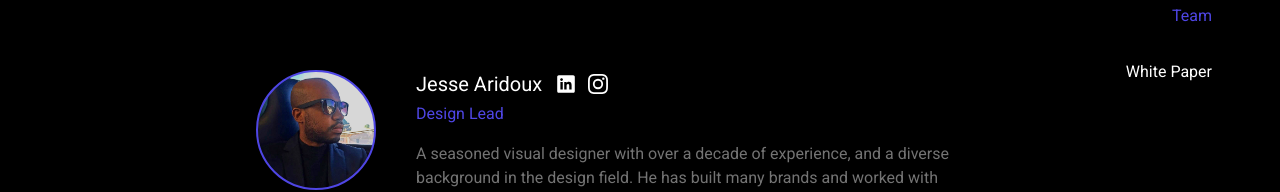
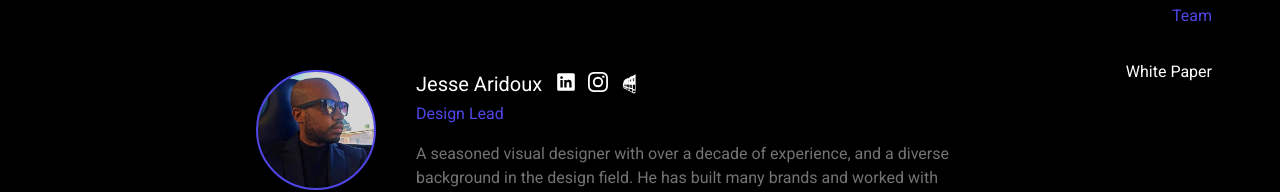
Before and after one commit to diaspora-labs/diaspora-site, a Next.js app: page /team in a window 1280 px wide. Shown: the part 660-852 px from the top of the page. Built offline with nearby package versions, Linux system fonts and the light colour scheme.

Commit message:
updated street art svg

```diff
--- a/components/Icons/StreetArt.tsx
+++ b/components/Icons/StreetArt.tsx
@@ -4,13 +4,49 @@ export const StreetArt = (props: any) => {
   return (
     <svg
       xmlns="http://www.w3.org/2000/svg"
-      width="25"
-      fill="#fff"
+      width="40"
+      height="24"
       version="1"
-      viewBox="0 0 433 252"
+      viewBox="0 0 150 120"
     >
-      <path d="M19.3 221.1c-1.8.5-3.3 1.3-3.3 1.8 0 .4-2.3 1.8-5 3.1-4.1 1.9-5.2 3-6.1 5.9-.6 2-.9 5.2-.7 7.1.2 3 1.1 4 5.3 6.7 2.8 1.8 5.6 3.8 6.3 4.3.6.6 1.2.8 1.2.5s.9-.1 2.1.5c1.1.7 2.3.9 2.6.7.2-.3-2.3-1.9-5.6-3.7-3.4-1.9-5.8-3.7-5.5-4.4s-.8-1.8-2.3-2.4l-2.8-1.3L8 242c2.5 2 1.8 2.8-1 1.1-1.9-1.3-2.1-8.8-.2-9.6.8-.3 1.8-.3 2.3.1.5.3.9-.1.9-.9 0-1-.7-1.3-2-1-1.1.3-2 .3-2 0 0-.8 7.3-4.9 9-5.1 2.6-.3 9-3 9-3.8 0-.5-1.8.1-4 1.2-2.1 1.1-4.3 2-4.7 2-1.2-.1 8-4.9 9.4-5 .9 0 1.2 3.6 1.2 13.1 0 12.3-.2 13.1-1.9 12.6-1-.3-2.1.1-2.4.9-.7 1.8 1.3 2.9 2.7 1.5.6-.6 1.6-1.1 2.1-1.1.6.1 0 1-1.3 2-2.4 2.1-2.1 2.6.7 1.1 1.5-.8 1.7-2.9 1.7-15.8v-14.8l-2.5-.2c-1.4-.1-4 .3-5.7.8z"></path>
-      <path d="M21.2 228.7c.2 2-.2 2.8-1.2 2.8-.9 0-1.4-.7-1.2-1.9.2-1.1-.1-1.6-1-1.4-.7.3-1.2 1.2-1 2.1.1.8-.2 1.8-.8 2.2-.5.3-1-.3-1-1.4 0-1.2-.4-2.1-1-2.1-1.5 0-1.2 3.8.3 4.3.6.2 2.8 0 4.6-.4 1.9-.4 3.7-.6 4-.4.4.1.7-1.2.8-3.1.1-2.4-.3-3.4-1.3-3.4s-1.4.9-1.2 2.7zm-10 3.3c0 1.4.2 1.9.5 1.2.2-.6.2-1.8 0-2.5-.3-.6-.5-.1-.5 1.3zM7 237.7c0 .7.2 1.3.4 1.3s1.1.3 2 .6c1.1.4 1.6 0 1.6-1.4 0-1.5-.6-2-2-1.9-1.1.1-2 .7-2 1.4zm12.5-.5c-.2.7-.6 2.2-.8 3.3-.3 1.5-.5 1.3-.6-.8 0-1.5-.6-2.7-1.2-2.7-1.8 0-.6 5.5 1.4 5.8 1.3.3 1.7-.3 1.7-2.7 0-1.7.5-3.1 1.1-3.1.7 0 1 1.4.7 3.5-.3 3 .5 4.5 2.6 4.5.8 0-.9-7.6-1.8-8.2-1.6-1.1-2.6-1-3.1.4zM12 239c0 1.1.6 2 1.3 2s1.3-.9 1.4-2-.4-2-1.3-2c-.8 0-1.4.9-1.4 2zm0 5c0 .5.7 1 1.5 1s1.5-.5 1.5-1c0-.6-.7-1-1.5-1s-1.5.4-1.5 1zm4 1.6c0 .8.2 1.4.4 1.4s1.1.3 2 .6c1.1.4 1.6 0 1.6-1.3 0-1.2-.8-1.9-2-2-1.1-.1-2 .4-2 1.3z"></path>
+      <path
+        fill="#010101"
+        d="M0 0v44h3l1.603-11.671L23 21.742 63 1v85l-13-4-1 10c6.483 2.224 10.081-.463 16-3l-10.576 7.635L40 89.755 0 69v31h70V0H0z"
+      ></path>
+      <path
+        fill="#fff"
+        d="M50 9l-2 1c-5.875-.044-15.16 4.115-17 10h-1l-2-2-1 4h-1l-1-2c-5.06 2.954-16.747 5.972-18 12l-3-1-1 13H0c.015 5.279-1.516 20.263 1.067 24.366C3.426 72.112 10.216 74.3 14 76.258c9.4 4.864 18.69 10.015 28 15.05 3.52 1.904 7.839 5.53 12 5.625 4.428.101 9.053-4.373 11-7.933l-16 3 1-10 8 1 5 3V1L50 9z"
+      ></path>
+      <path
+        fill="#fdfdfd"
+        d="M56 6l1 1-1-1m-5 1l1 1-1-1m3 0l1 1-1-1m-5 1l1 1-1-1z"
+      ></path>
+      <path fill="#010101" d="M58 8l1 1-1-1z"></path>
+      <path
+        fill="#fdfdfd"
+        d="M47 9l1 1-1-1m3 0l1 1-1-1m-4 2l1 1-1-1m5 0l1 1-1-1m3 0l1 1-1-1z"
+      ></path>
+      <path fill="#010101" d="M46 12l1 1-1-1z"></path>
+      <path fill="#fdfdfd" d="M48 12l1 1-1-1z"></path>
+      <path
+        fill="#010101"
+        d="M48 27h1c1.274-4.234 3.773-5.326 8-6-5.01-2.612-8.24 1.119-9 6zm8-5c-5.473 3.762-5 7.808-5 14h4l1-14m52 3l3-3-3 3zm-72 1v1l5-1h-5z"
+      ></path>
+      <path fill="#fdfdfd" d="M17 28l1 1-1-1z"></path>
+      <path
+        fill="#010101"
+        d="M36 29v8h4l1-9-5 1zm-11 1l1 1-1-1zm1 2l-1 7h2l1-7h-2z"
+      ></path>
+      <path
+        fill="#fdfdfd"
+        d="M24 33l1 1-1-1m-8 2l1 1-1-1m23 2l1 1-1-1m5 1l1 1-1-1m7 0l1 1-1-1m-24 1l1 1-1-1m4 0l-1 2 1-2m6 0l1 1-1-1m21.667.333l.666.334-.666-.334zM25 40l1 1-1-1m-7 1l1 1-1-1z"
+      ></path>
+      <path fill="#010101" d="M0 52v13h1L0 52m6 0v8h3v-8H6z"></path>
+      <path fill="#fdfdfd" d="M9 52l1 1-1-1z"></path>
+      <path
+        fill="#010101"
+        d="M12 53v9l6 1V53h-6m9 0v12l8 2V53h-8zm11 1c0 7.223-1.71 14.403 7 16V54h-7m9 0v16h5V54h-5m9 0v21l10 2V54H50zM3 64l-1 4 7 2c-.642-3.94-2.127-5.193-6-6zm9 3c.144 4.336 1.034 6.113 5 8 1.304-4.838-.533-6.387-5-8zm9 4l-1 6 8 3 1-7-8-2zm11 4c.032 9.091 5.584 11.896 14 14V76l-14-1z"
+      ></path>
     </svg>
   )
 }
--- a/pages/team.tsx
+++ b/pages/team.tsx
@@ -199,7 +199,7 @@ const Team = () => {
       image: "/images/jesse-aridoux.png",
       linkedIn: "https://www.linkedin.com/in/jesse-aridoux-337b20b5/",
       instagram: "https://www.instagram.com/aridoux_art/",
-      // streetArt: "https://mainstreetartscs.org/blog/jesse-aridoux/",
+      streetArt: "https://mainstreetartscs.org/blog/jesse-aridoux/",
     },
     {
       id: "4",
```
